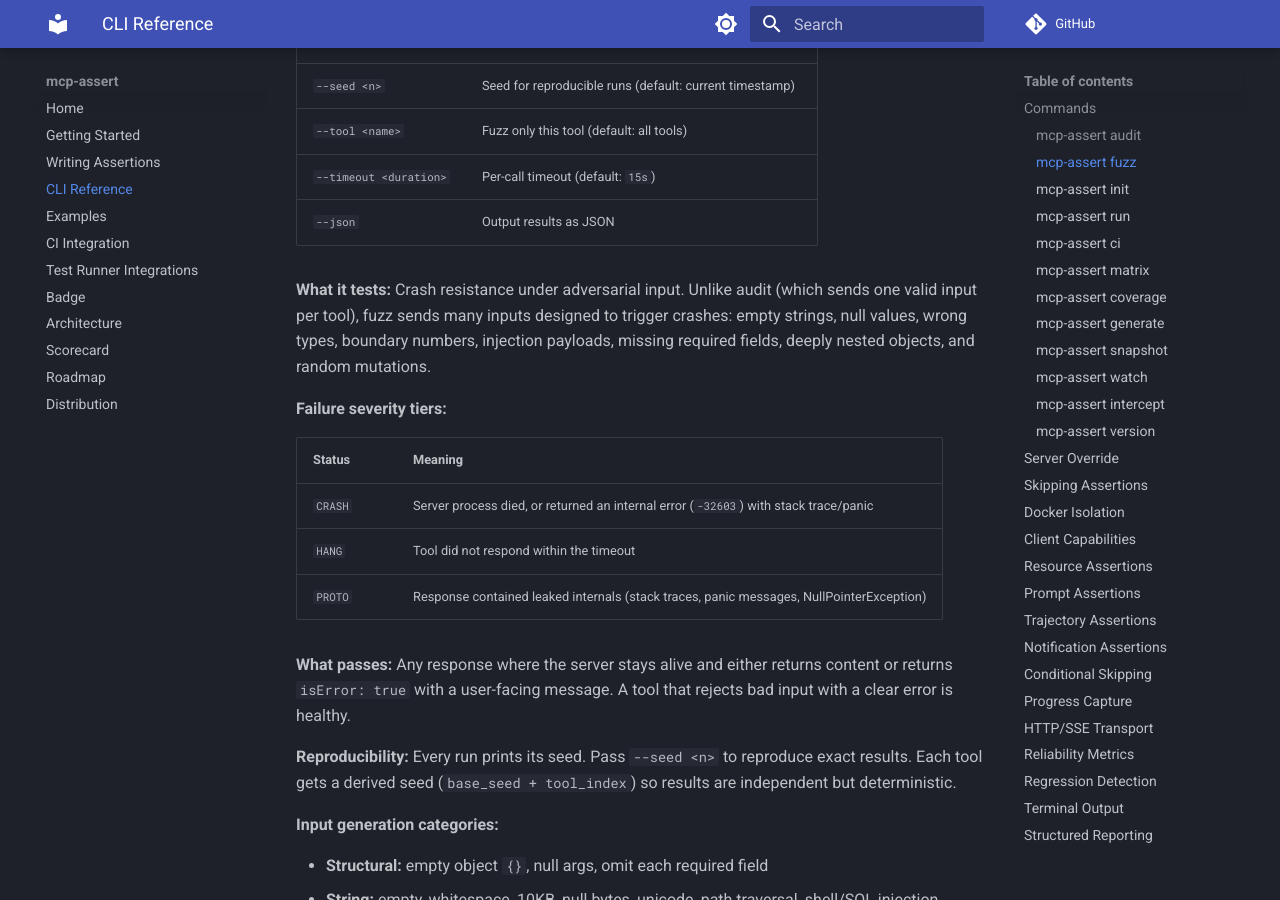
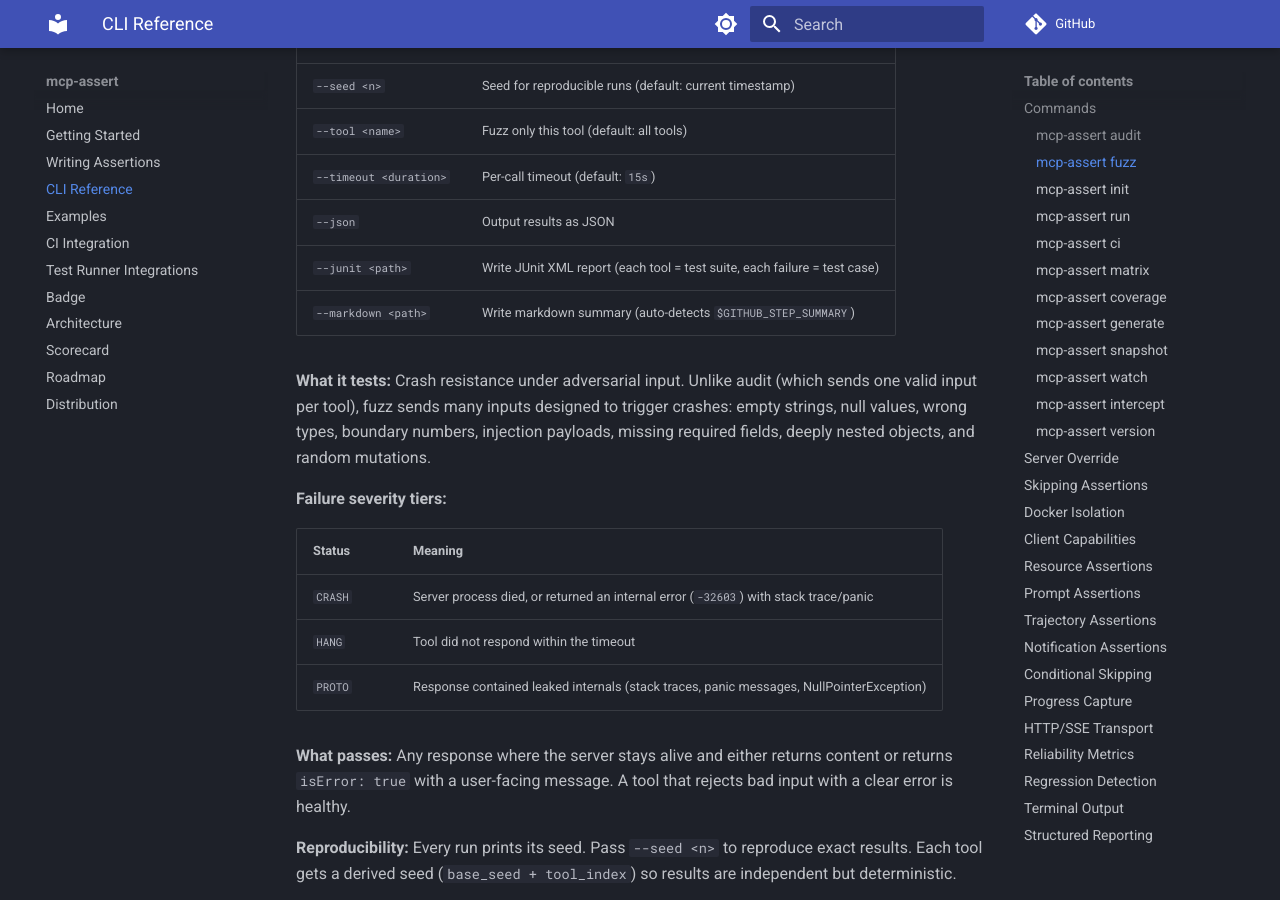
Before and after one commit to blackwell-systems/mcp-assert, an MkDocs documentation site: the page built from docs/cli.md, in a window 1280 px wide and 900 px high, scrolled down 1996 px. Built offline with MkDocs 1.6.1 and Material for MkDocs 9.7.7, drawn with Linux system fonts in a browser that asks for light colours; comment, search, counter and statistics services are not loaded.

Commit message:
docs: add --junit and --markdown flags to fuzz CLI reference

```diff
--- a/docs/cli.md
+++ b/docs/cli.md
@@ -65,6 +65,8 @@
 | `--tool <name>` | Fuzz only this tool (default: all tools) |
 | `--timeout <duration>` | Per-call timeout (default: `15s`) |
 | `--json` | Output results as JSON |
+| `--junit <path>` | Write JUnit XML report (each tool = test suite, each failure = test case) |
+| `--markdown <path>` | Write markdown summary (auto-detects `$GITHUB_STEP_SUMMARY`) |
 
 **What it tests:** Crash resistance under adversarial input. Unlike audit (which sends one valid input per tool), fuzz sends many inputs designed to trigger crashes: empty strings, null values, wrong types, boundary numbers, injection payloads, missing required fields, deeply nested objects, and random mutations.
 
```
